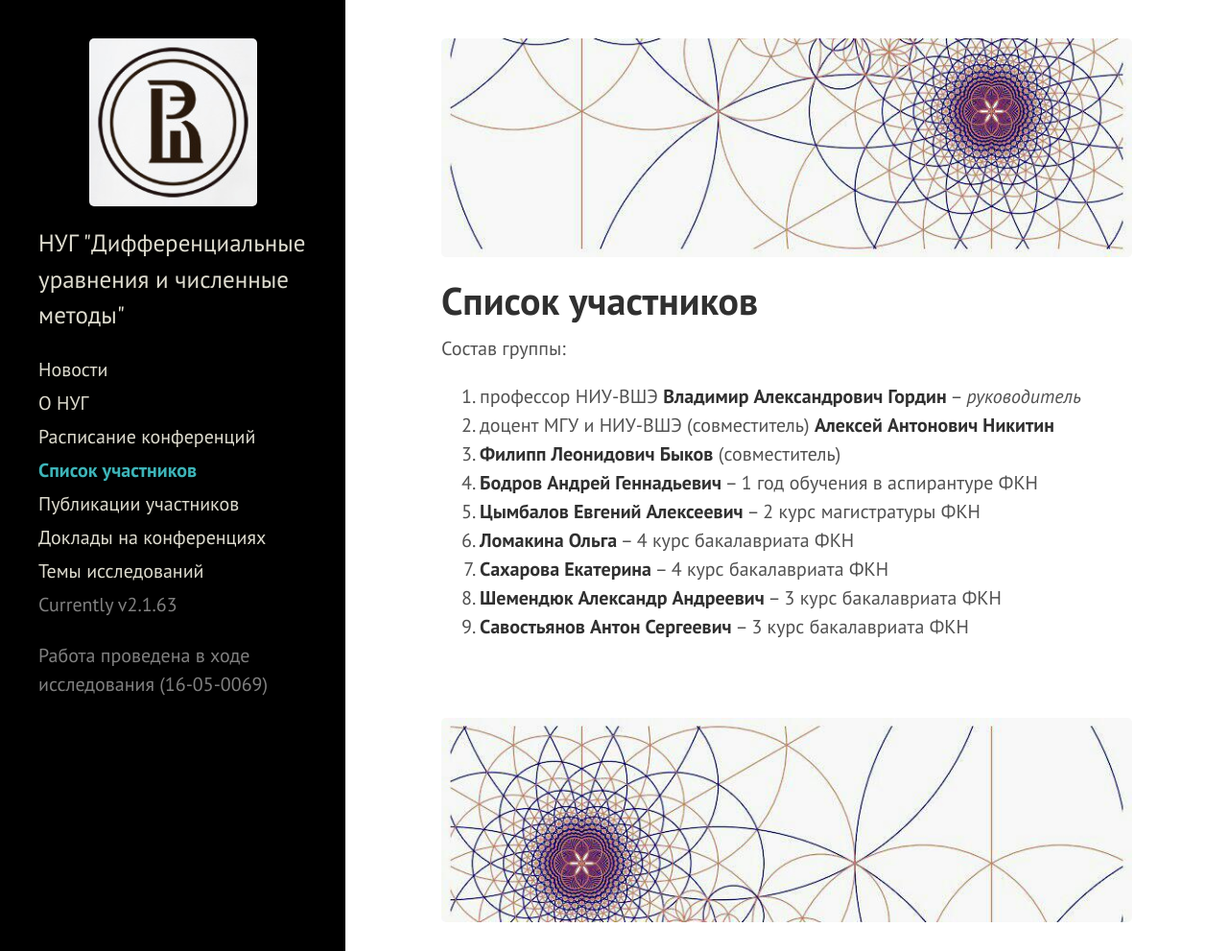
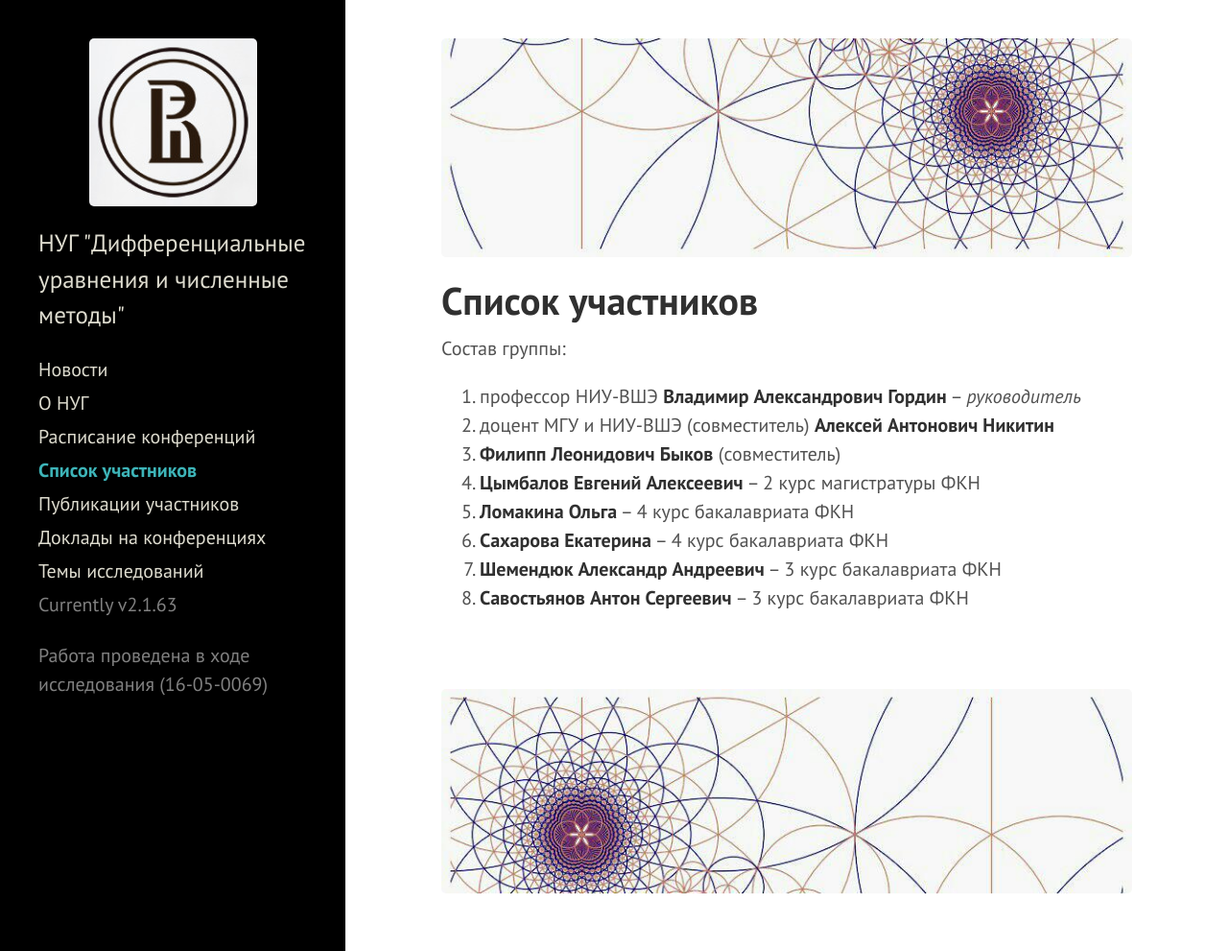
Before and after one commit to hsemmsg/hsemmsg.github.io, a Jekyll site: the page built from list.md, in a window 1280 px wide and 991 px high. Shown: the whole window at 96% size. Built offline with Jekyll 4.4.1, drawn with Linux system fonts in a browser that asks for light colours; comment, search, counter and statistics services are not loaded.

Commit message:
More minor changes

```diff
--- a/list.md
+++ b/list.md
@@ -9,9 +9,8 @@ permalink: /list/
 1. профессор НИУ-ВШЭ **Владимир Александрович Гордин** – _руководитель_
 2.   доцент МГУ и НИУ-ВШЭ (совместитель) **Алексей Антонович Никитин**
 3.   **Филипп Леонидович Быков** (совместитель)
-4. **Бодров Андрей Геннадьевич** – 1 год обучения в аспирантуре ФКН
-5. **Цымбалов Евгений Алексеевич** – 2 курс магистратуры ФКН
-6. **Ломакина Ольга** – 4 курс бакалавриата ФКН
-7. **Сахарова Екатерина** – 4 курс бакалавриата ФКН
-8. **Шемендюк Александр Андреевич** – 3 курс бакалавриата ФКН
-9. **Савостьянов Антон Сергеевич** – 3 курс бакалавриата ФКН
+4. **Цымбалов Евгений Алексеевич** – 2 курс магистратуры ФКН
+5. **Ломакина Ольга** – 4 курс бакалавриата ФКН
+6. **Сахарова Екатерина** – 4 курс бакалавриата ФКН
+7. **Шемендюк Александр Андреевич** – 3 курс бакалавриата ФКН
+8. **Савостьянов Антон Сергеевич** – 3 курс бакалавриата ФКН
```
